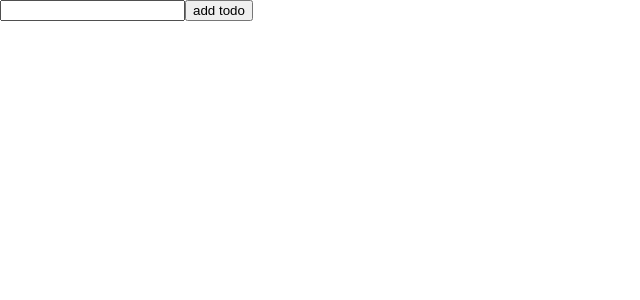
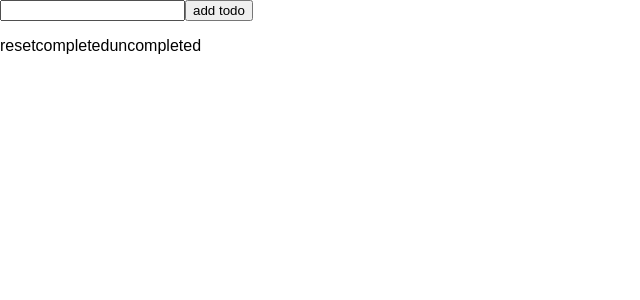
Before and after one commit to nikolfin/cra, a React (Create React App) app: page / in a window 1280 px wide. Shown: the top 300 px of the page, without its empty margins (0-640 px from the left). Built offline with nearby package versions, Linux system fonts and the light colour scheme.

Commit message:
small fixes

```diff
--- a/src/components/App.js
+++ b/src/components/App.js
@@ -1,4 +1,4 @@
-import React, { Component } from 'react';
+import React, { Component, Fragment } from 'react';
 import { connect } from 'react-redux'
 
 let todoId = 0;
@@ -6,7 +6,7 @@ let todoId = 0;
 class TodoApp extends Component {
     render() {
         return (
-            <div>
+            <Fragment>
                 <input ref={node => {this.input = node}} />
                 <button onClick={() => {this.props.handleAddTodo(this.input)}}>add todo</button>
                 <ul>
@@ -21,7 +21,12 @@ class TodoApp extends Component {
                         </li>
                     )}
                 </ul>
-            </div>
+                <footer className="footer">
+                    <span>reset</span>
+                    <span>completed</span>
+                    <span>uncompleted</span>
+                </footer>
+            </Fragment>
         )
     }
 }
```
Also changed, not shown: src/index.js (+6 -2 lines).
